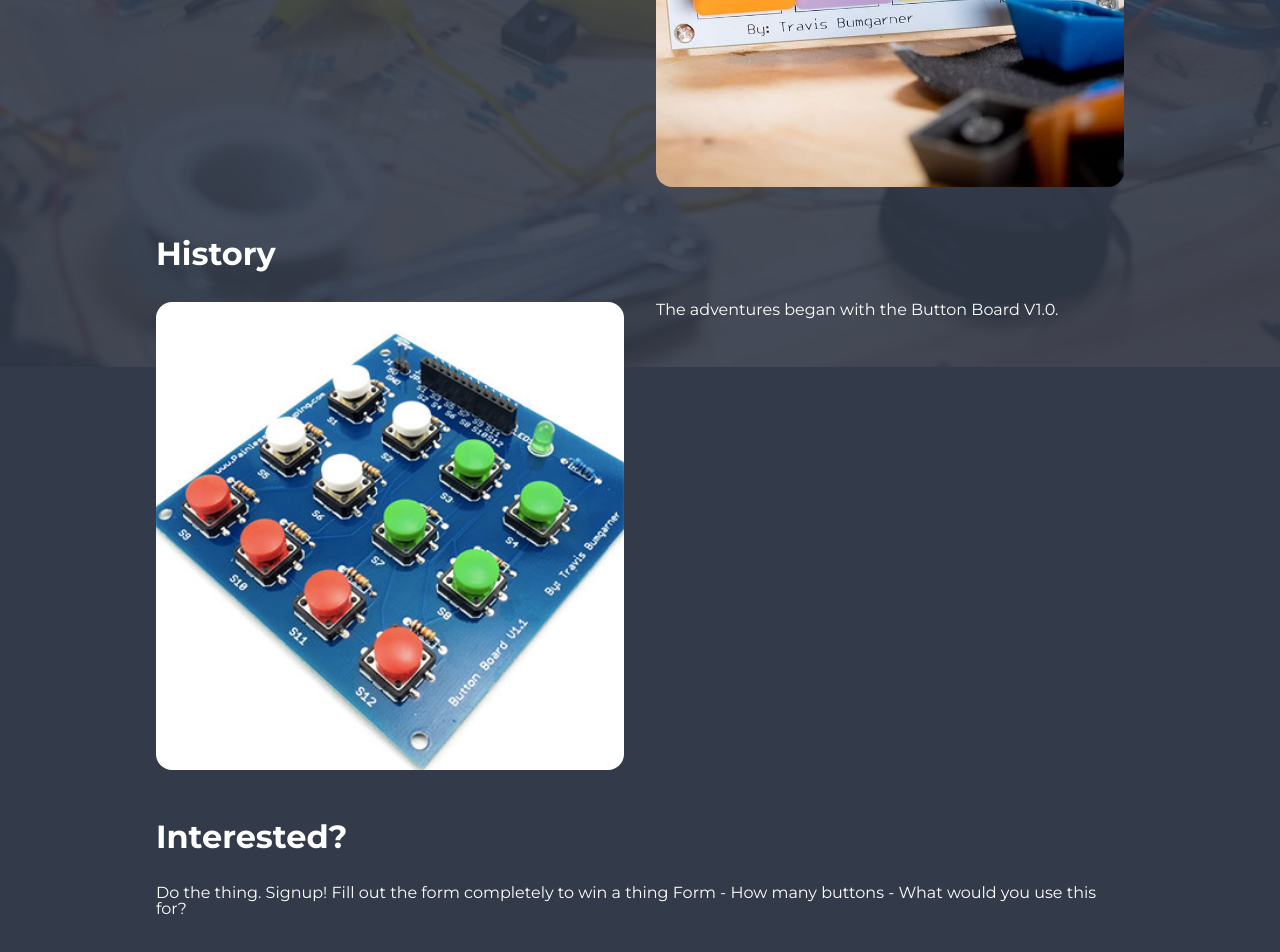
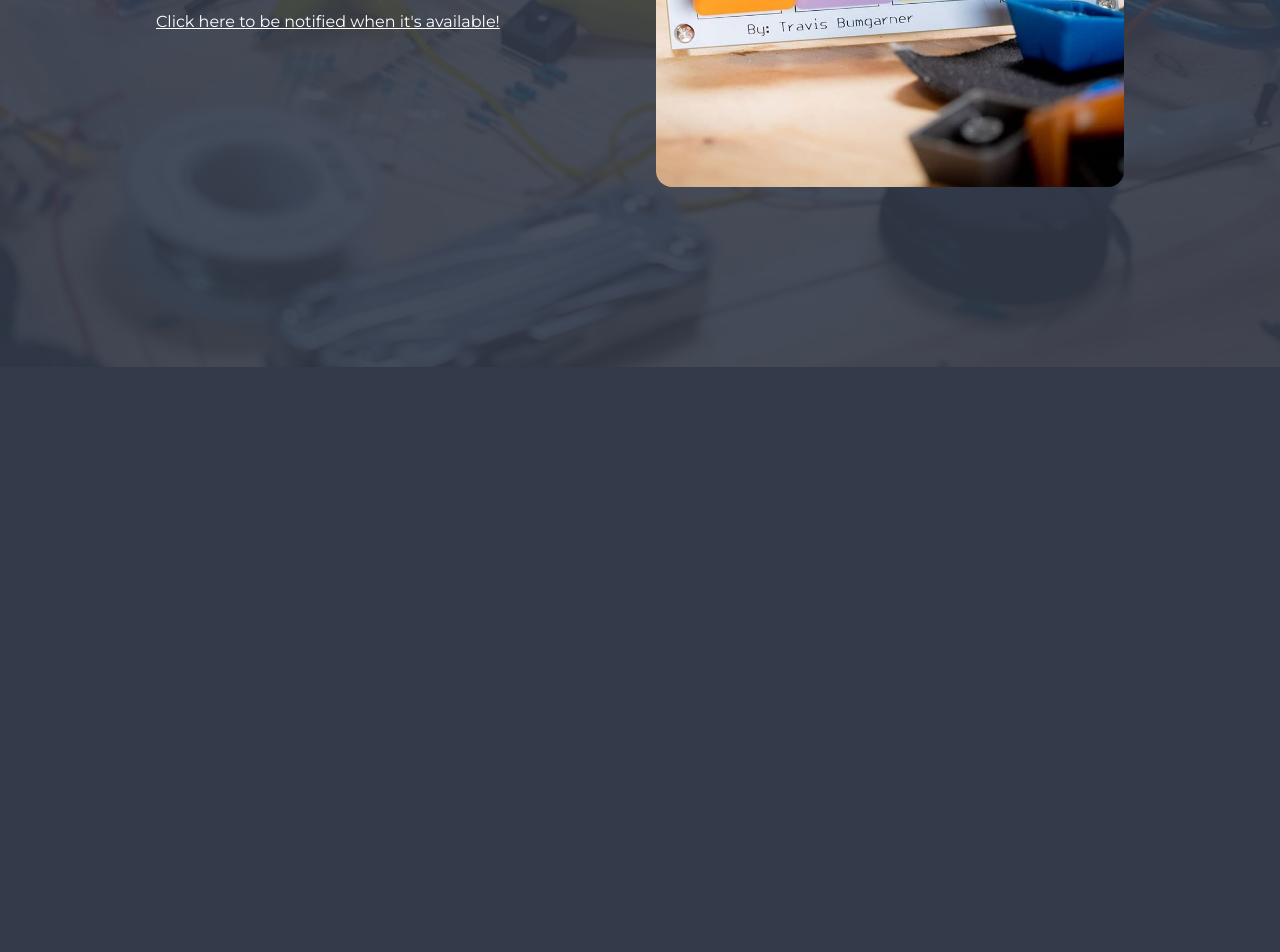
Before and after one commit to TravisBumgarner/Project-Graveyard, a React app: page /buttonboardv2 in a window 1280 px wide. Shown: the part 486-1438 px from the top of the page. After the commit the page ends 800 px from the top, so only its background shows below. Built offline with nearby package versions, Linux system fonts and the light colour scheme; a web font is replaced by a local one.

Commit message:
updated copy

```diff
--- a/src/App/components/ButtonBoardV2/ButtonBoardV2.tsx
+++ b/src/App/components/ButtonBoardV2/ButtonBoardV2.tsx
@@ -35,6 +35,7 @@ const ButtonBoardV2 = () => {
                 applications
               </ListItem>
               <ListItem>Reprogrammable Keyboard</ListItem>
+              <ListItem>Use as a keyboard for Arduino and other electronics projects</ListItem>
             </List>
             <H3>Customization</H3>
             <List>
@@ -43,7 +44,7 @@ const ButtonBoardV2 = () => {
             <H3>Interested?</H3>
             <Text>
               <a href="https://forms.gle/Tx8pAJ92HubCoXtr8" target="_blank">
-                Sign up to be notified when it's available
+                Click here to be notified when it's available!
               </a>
             </Text>
           </Section>
@@ -53,24 +54,6 @@ const ButtonBoardV2 = () => {
           </Section>
         </SectionContent>
       </SectionWrapper>
-
-      <SectionWrapper>
-        <H2>History</H2>
-        <SectionContent>
-          <Section>
-            <Img src={IMG_5} />
-          </Section>
-          <Section>The adventures began with the Button Board V1.0.</Section>
-        </SectionContent>
-      </SectionWrapper>
-
-      <SectionWrapper>
-        <H2>Interested?</H2>
-        <SectionContent>
-          Do the thing. Signup! Fill out the form completely to win a thing Form
-          - How many buttons - What would you use this for?
-        </SectionContent>
-      </SectionWrapper>
     </ButtonBoardV2Wrapper>
   )
 }
```
